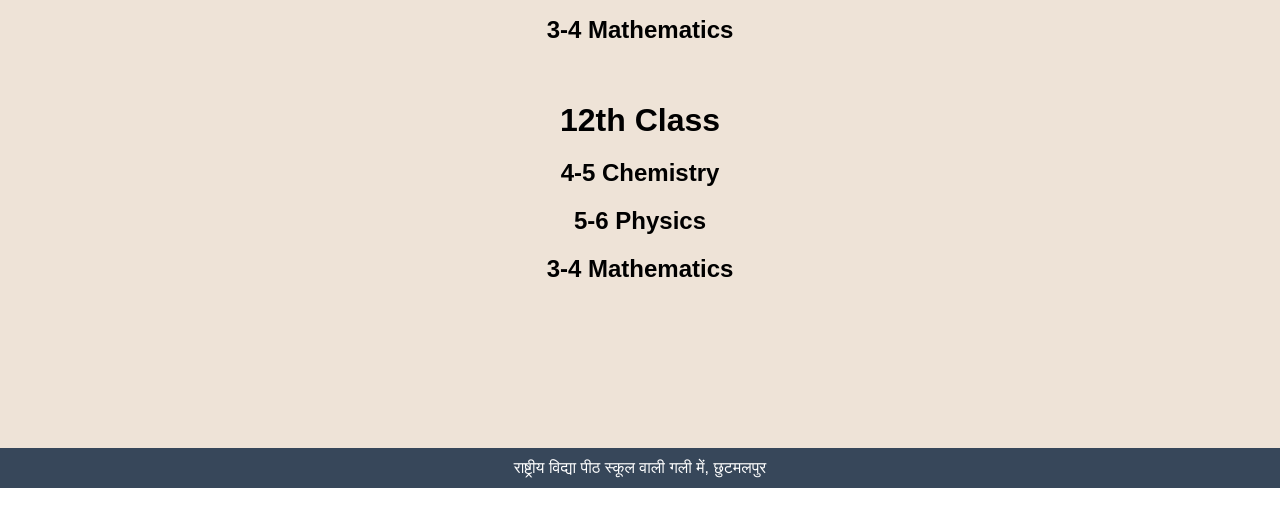
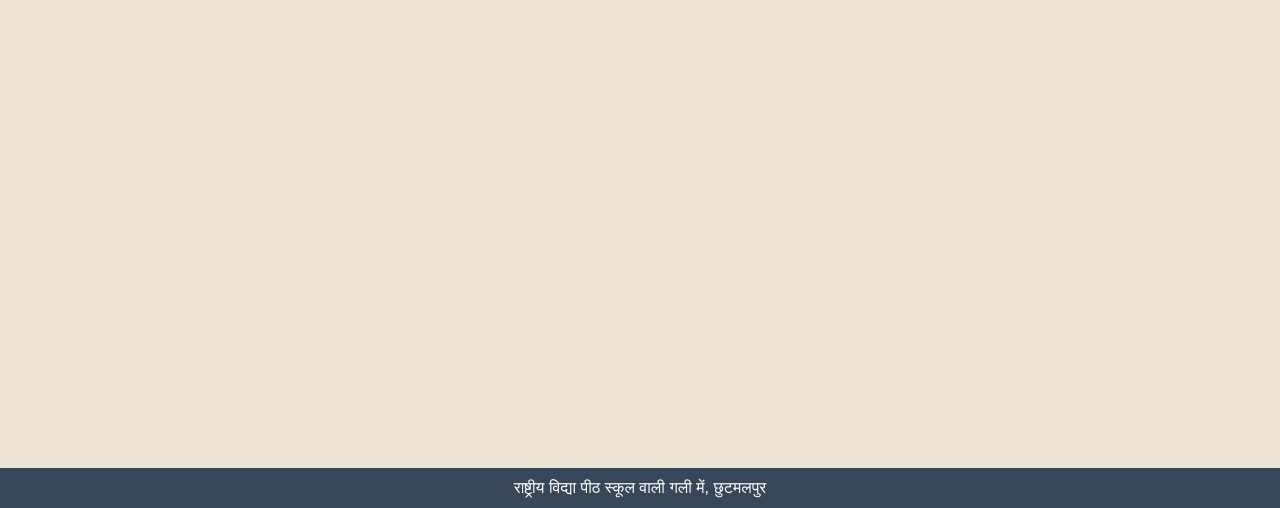
Before and after one commit to rohitbadak/chemistry, a plain HTML site: page index.html in a window 1280 px wide. Shown: the part 604-1112 px from the top of the page. Drawn offline with Linux system fonts and the light colour scheme.

Commit message:
Update style.css

```diff
--- a/style.css
+++ b/style.css
@@ -98,7 +98,7 @@ overflow: hidden;
       margin: 0 -35px 0 35px;
 
   }
-} */ */
+} */
                                                  only hear typing effect
 
 
@@ -120,7 +120,7 @@ overflow: hidden;
       }
 /*
             Notes for Math  */
-       .d4{
+      /* .d4{
         display: flex;
         justify-content: center;
         margin: 20px;
@@ -132,7 +132,7 @@ overflow: hidden;
        .main1{
 
         background-color: rgb(238, 227, 215);
-                 height: 700px;
+                 height: 800px;
 
        }
 
```
